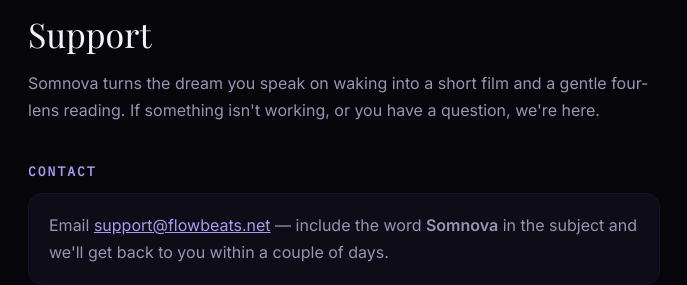
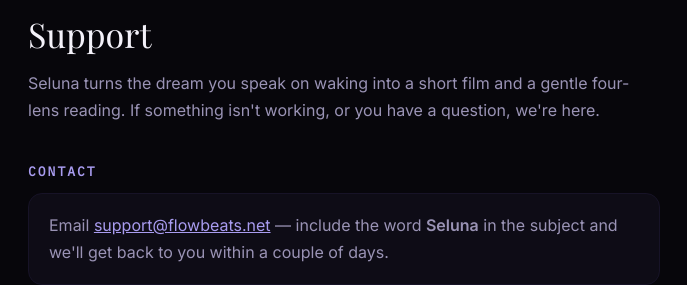
Before and after one commit to Navin1n/SOMNOVA-, a plain HTML site: page support/index.html in a window 1280 px wide. Shown: the part 127-412 px from the top of the page, 296-983 px from the left. Drawn offline with nearby package versions, Linux system fonts and the light colour scheme.

Commit message:
Rebrand: Somnova → Seluna

```diff
--- a/support/index.html
+++ b/support/index.html
@@ -3,7 +3,7 @@
 <head>
 <meta charset="utf-8" />
 <meta name="viewport" content="width=device-width, initial-scale=1" />
-<title>Somnova — Support</title>
+<title>Seluna — Support</title>
 <link rel="preconnect" href="https://fonts.googleapis.com" />
 <link rel="preconnect" href="https://fonts.gstatic.com" crossorigin />
 <link href="https://fonts.googleapis.com/css2?family=Playfair+Display:wght@400&family=Inter:wght@400;600&family=IBM+Plex+Mono&display=swap" rel="stylesheet" />
@@ -26,14 +26,14 @@
 <div class="wrap">
   <a class="logo" href="../">SOMN<em>O</em>VA</a>
   <h1>Support</h1>
-  <p>Somnova turns the dream you speak on waking into a short film and a gentle
+  <p>Seluna turns the dream you speak on waking into a short film and a gentle
   four-lens reading. If something isn't working, or you have a question, we're
   here.</p>
 
   <h2>Contact</h2>
   <div class="card">
     <p>Email <a href="mailto:support@flowbeats.net">support@flowbeats.net</a>
-    — include the word <strong>Somnova</strong> in the subject and we'll get back
+    — include the word <strong>Seluna</strong> in the subject and we'll get back
     to you within a couple of days.</p>
   </div>
 
```
